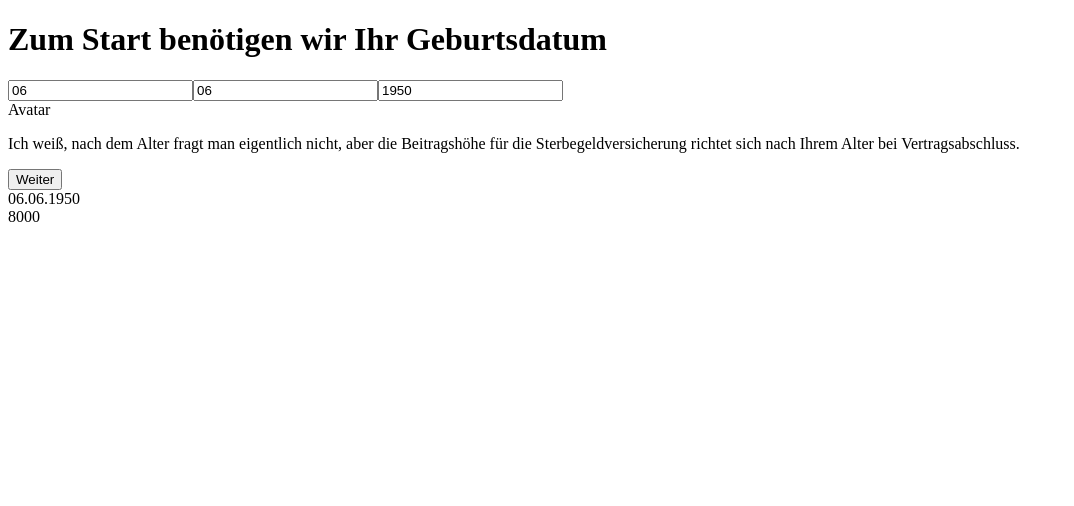
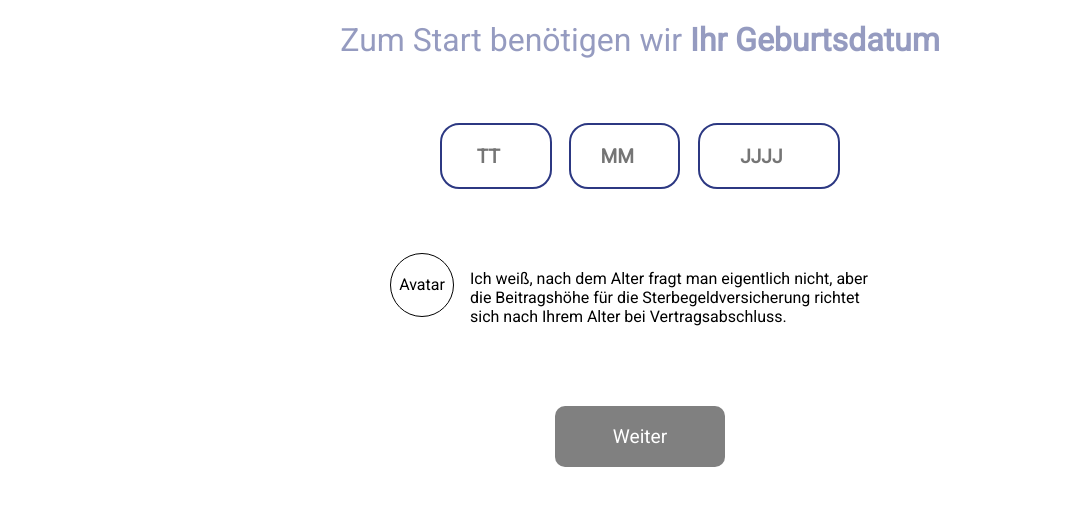
Before and after one commit to MareikeW/sterberechner, a React (Create React App) app: page /rechner/geburtstag in a window 1280 px wide. Shown: the top 506 px of the page, without its empty margins (0-1074 px from the left). Built offline with nearby package versions, Linux system fonts and the light colour scheme.

Commit message:
logik und styling

```diff
--- a/src/App.css
+++ b/src/App.css
@@ -1,38 +1,125 @@
-.App {
+@import url('https://fonts.googleapis.com/css2?family=Roboto:wght@300;400&display=swap');
+
+* {
+  font-family: 'Roboto', sans-serif;
+}
+
+body {
   text-align: center;
 }
 
-.App-logo {
-  height: 40vmin;
-  pointer-events: none;
+h1 {
+  color: rgba(44, 56, 130, 0.5);
+  font-weight: 400;
 }
 
-@media (prefers-reduced-motion: no-preference) {
-  .App-logo {
-    animation: App-logo-spin infinite 20s linear;
-  }
+
+.button__zurueck {
+  border: none;
+  background-color: unset;
+  float: left;
+  font-size: 2em;
 }
 
-.App-header {
-  background-color: #282c34;
-  min-height: 100vh;
-  display: flex;
-  flex-direction: column;
-  align-items: center;
-  justify-content: center;
-  font-size: calc(10px + 2vmin);
-  color: white;
+.button__zurueck:hover,
+.button__zurueck:focus {
+  cursor: pointer;
+  color:rgb(44, 56, 130);
 }
 
-.App-link {
-  color: #61dafb;
+.button__weiter {
+  border: none;
+  border-radius: 10px;
+  color: #FFFFFF;
+  background-color: salmon;
+  padding: 1em 3em;
+  font-size: 1.2em;
 }
 
-@keyframes App-logo-spin {
-  from {
-    transform: rotate(0deg);
-  }
-  to {
-    transform: rotate(360deg);
-  }
+.button__weiter:hover,
+.button__weiter:focus {
+  background-color: sandybrown;
+  cursor: pointer;
 }
+
+.button__weiter:disabled {
+  background-color: gray;
+}
+
+
+/*=======================
+      GEBURTSTAG
+========================*/
+.geburtstags__form {
+  width: 400px;
+  margin: 4em auto;
+  display: flex;
+  justify-content: space-between;
+}
+
+.geburtstags__form input {
+  width: 100px;
+  text-align: center;
+  padding: 1em;
+  border-radius: 1em;
+  border: 2px solid rgb(44, 56, 130);
+  color:rgb(44, 56, 130);
+  font-weight: bold;
+  font-size: 1.2em;
+}
+
+.geburtstags__form .geburtstags__input--kurz {
+  padding: 1em 0.2em;
+}
+
+.input__error {
+  border-color: red;
+}
+
+
+/*=======================
+      Infobox
+========================*/
+.info__container {
+  width: 500px;
+  display: flex;
+  justify-content: space-between;
+  margin: 4em auto;
+  text-align: left;
+}
+
+.infoAvatar {
+  border: 1px solid black;
+  border-radius: 50%;
+  padding: 1em;
+  width: 30px;
+  height: 30px;
+  display: flex;
+  justify-content: center;
+  align-items: center;
+  margin-right: 1em;
+}
+
+/*
+Fonts:
+Roboto Medium
+Roboto Medium
+
+Dunkelblau: #2E4674
+Hellblau: #DAE1EC
+Rot: #F46456
+Grau (InfoBox) : #F6F7F9
+Hannoversche Hellbau: #3DB7E4
+
+
+Überschrift:
+font-family: Roboto;
+  font-size: 26px;
+
+
+InfoBox:
+ font-size: 15px;
+
+Preis:
+  font-size: 19.8px;
+  */
--- a/src/App.js
+++ b/src/App.js
@@ -7,17 +7,12 @@ import Versicherungssumme from "./pages/versicherungssumme";
 import Ergebnis from "./pages/ergebnis";
 
 function App() {
-  const [geburtstag, setGeburtstag] = useState("06");
-  const [geburtsmonat, setGeburtsmonat] = useState("06");
-  const [geburtsjahr, setGeburtsjahr] = useState("1950");
+  const [geburtstag, setGeburtstag] = useState();
+  const [geburtsmonat, setGeburtsmonat] = useState();
+  const [geburtsjahr, setGeburtsjahr] = useState();
 
   const [versicherungssumme, setVersicherungssumme] = useState(8000);
 
-  /*
-    console.log("Geburtstag: " + geburtstag);
-    console.log("Geburtsmonat: " + geburtsmonat);
-    console.log("Geburtsjahr: " + geburtsjahr);
-*/
 
 
   return (
@@ -52,9 +47,9 @@ function App() {
         </Router>
 
         <div>
-          {geburtstag}.{geburtsmonat}.{geburtsjahr}
+          {/*{geburtstag}.{geburtsmonat}.{geburtsjahr}
           <br />
-          {versicherungssumme}
+  {versicherungssumme}*/}
         </div>
       </div>
   );
--- a/src/components/Infobox.js
+++ b/src/components/Infobox.js
@@ -2,8 +2,8 @@ import React from "react";
 
 const Infobox = ({ infoText }) => {
     return (
-        <div>
-            <div>Avatar</div>
+        <div className="info__container">
+            <div className="infoAvatar">Avatar</div>
             <p>{infoText}</p>
         </div>
     )
--- a/src/pages/ergebnis.js
+++ b/src/pages/ergebnis.js
@@ -3,6 +3,7 @@ import { Link } from "react-router-dom";
 
 const Ergebnis = ({ summe, datum }) => {
     const [betrag, setBetrag] = useState();
+    const [zahlungsweise, setZahlungsweise] = useState("monatlich");
 
     useEffect(() => {
         const options = {
@@ -33,17 +34,50 @@ const Ergebnis = ({ summe, datum }) => {
         .then((data) => setBetrag(data))
     }, [summe, datum])
 
+    function getBetrag() {
+      if (betrag) {
+        let result;
+
+        switch(zahlungsweise) {
+          case "jährlich":
+            result = betrag.hauptprodukt.sterbegeld.beitraege.jaehrlich.netto;
+            break;
+          default:
+            result = betrag.hauptprodukt.sterbegeld.beitraege.monatlich.netto;
+            break;
+        }
+
+        return result.toLocaleString("de-DE", {style: "currency", currency: "EUR"});
+      }
+    }
+
     return (
         <div>
-            <Link to="/rechner/versicherungssumme">
-                <button>&#x3C;</button>
-            </Link>
-            {summe}
-            <br />
-            {datum}
-            <br />
-            {betrag && betrag.hauptprodukt.sterbegeld.beitraege.monatlich.netto}
-            <pre>{JSON.stringify(betrag, null, 2)}</pre>
+            <div className="button-zurueck__container">
+              <Link to="/rechner/versicherungssumme">
+                  <button className="button__zurueck">&#x3C;</button>
+              </Link>
+            </div>
+            <p>
+              <strong>
+                {betrag ? getBetrag() : "Lädt..."}
+              </strong>
+            </p>
+            <p>{zahlungsweise}</p>
+            {/*<pre>{JSON.stringify(betrag, null, 2)}</pre>*/}
+            <div>
+              <h1>Ihre Sterbegeldversicherung</h1>
+              <p>Sie zahlen <strong>{zahlungsweise} {getBetrag()} zur Entlastung Ihrer Hinterbliebenen.</strong></p>
+              <div>
+                <label htmlFor="zahlungsweise" >Zahlungsweise</label>
+                <select
+                  id="zahlungsweise"
+                  onChange={(event) => setZahlungsweise(event.target.value)}>
+                  <option>monatlich</option>
+                  <option>jährlich</option>
+                </select>
+              </div>
+            </div>
         </div>
     )
 }
--- a/src/pages/geburtstag.js
+++ b/src/pages/geburtstag.js
@@ -4,23 +4,59 @@ import { Link } from "react-router-dom";
 import Infobox from "../components/Infobox";
 
 const Geburtstag = ({ tag, monat, jahr, setTag, setMonat, setJahr }) => {
+    function isValid() {
+        const geburtsDatum = new Date(jahr, Number(monat) - 1, tag);
+        const today = new Date();
+
+        let alter = (today.getTime() - geburtsDatum.getTime())/(1000 * 60 * 60 * 24 * 365);
+
+        return (alter >= 50 && alter <= 80);
+    }
+
     return (
-        <div>
+        <div className="geburtstags__container">
             <h1>Zum Start benötigen wir <strong>Ihr Geburtsdatum</strong></h1>
 
-            <form>
-                <input type="text" value={tag} onChange={event => setTag(event.target.value)} />
+            <form className="geburtstags__form">
+                <input
+                    type="number"
+                    placeholder="TT"
+                    value={tag}
+                    className={`geburtstags__input--kurz ${(tag >= 1 && tag <= 31) ? console.log("kein error") : console.log("error")}`}
+                    min="1"
+                    max="31"
+                    onChange={event => setTag(event.target.value)}
+                    required
+                />
 
-                <input type="text" value={monat} onChange={event => setMonat(event.target.value)} />
+                <input
+                    type="number"
+                    placeholder="MM"
+                    value={monat}
+                    className={`geburtstags__input--kurz ${(monat >= 1 && monat <= 12) ? console.log("kein error") : console.log("error")}`}
+                    min="1"
+                    max="12"
+                    onChange={event => setMonat(event.target.value)}
+                    required
+                />
 
-                <input type="text" placeholder="JJJJ" value={jahr} onChange={event => setJahr(event.target.value)} />
+                <input
+                    type="number"
+                    placeholder="JJJJ"
+                    value={jahr}
+                    className={`${(jahr >= 1940 && jahr <= 1971) ? console.log("kein error") : console.log("error")}`}
+                    min="1941"
+                    max="1971"
+                    onChange={event => setJahr(event.target.value)}
+                    required
+                />
             </form>
 
             <Infobox infoText="Ich weiß, nach dem Alter fragt man eigentlich nicht, aber die Beitragshöhe für die
             Sterbegeldversicherung richtet sich nach Ihrem Alter bei Vertragsabschluss."/>
 
             <Link to="/rechner/versicherungssumme">
-                <button>Weiter</button>
+                <button className="button__weiter" disabled={!isValid()}>Weiter</button>
             </Link>
         </div>
     )
--- a/src/pages/versicherungssumme.js
+++ b/src/pages/versicherungssumme.js
@@ -8,25 +8,31 @@ const Versicherungssumme = ({ summe, setSumme }) => {
     return (
         <div>
             <Link to="/rechner/geburtstag">
-                <button>&#x3C;</button>
+                <button className="button__zurueck">&#x3C;</button>
             </Link>
 
             <h1>Wie hoch soll die <strong>Versicherungssumme</strong> sein?</h1>
 
             <div>
+                <label>{summe.toLocaleString("de-DE", {style: "currency", currency: "EUR"})}</label>
+                <br />
+                <label>4.000 €</label>
                 <input
                     type="range"
                     min="4000"
                     max="15000"
                     value={summe}
-                    onChange={event => setSumme(event.target.value)}
+                    onChange={event => setSumme(parseInt(event.target.value))}
+                    step="1000"
                 />
-
+                <label>15.000 €</label>
             </div>
 
-            <Infobox infoText="..."/>
+            <Infobox infoText="Sie sind sich unsicher, wie hoch die Versicherungssumme sein sollte?
+            Hier eine kleine Orientierungshilfe: Laut Statistik liegen Bestattungskosten durchschnittlich bei
+            6.000 bis 8.000 Euro. Plus ggf. weiterer Kosten für Wohnungsauflösung, Grabpflege oder einen Notar.👆"/>
 
-            <Link to="/rechner/ergebnis"><button>Weiter</button></Link>
+            <Link to="/rechner/ergebnis"><button className="button__weiter">Weiter</button></Link>
 
         </div>
     )
```
